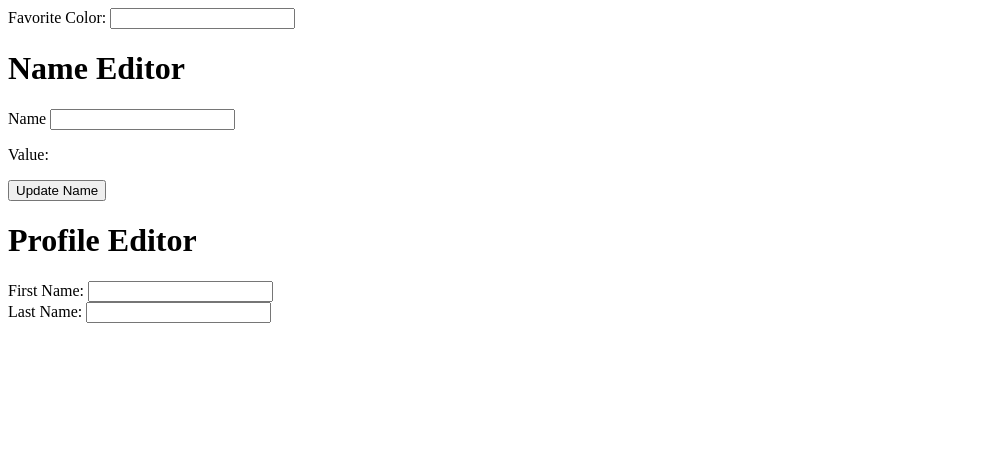
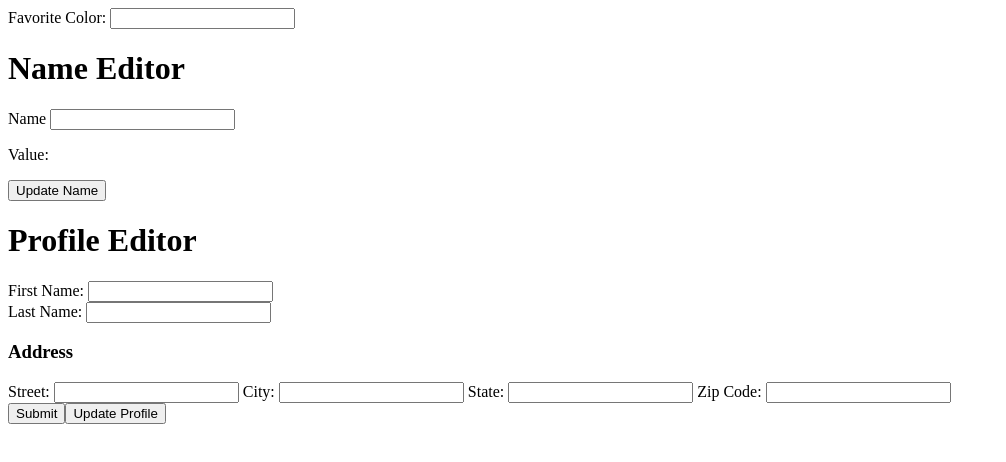
Before and after one commit to alexesca/angular-reactive-form-app, an Angular app: page / in a window 1280 px wide. Shown: the top 462 px of the page, without its empty margins (0-1006 px from the left). Built offline with nearby package versions, Linux system fonts and the light colour scheme.

Commit message:
Added nested group to form

```diff
--- a/src/app/profile-editor/profile-editor.component.html
+++ b/src/app/profile-editor/profile-editor.component.html
@@ -1,4 +1,4 @@
-<form [formGroup]="profileForm">
+<form [formGroup]="profileForm" (ngSubmit)="onSubmit()">
     <label>
         First Name:
         <input type="text" formControlName="firstName">
@@ -7,4 +7,29 @@
         Last Name:
         <input type="text" formControlName="lastName">
     </label>
+    <div formGroupName="address">
+        <h3>Address</h3>
+
+        <label>
+            Street:
+            <input type="text" formControlName="street">
+        </label>
+
+        <label>
+            City:
+            <input type="text" formControlName="city">
+        </label>
+
+        <label>
+            State:
+            <input type="text" formControlName="state">
+        </label>
+
+        <label>
+            Zip Code:
+            <input type="text" formControlName="zip">
+        </label>
+    </div>
+    <button type="submit" [disabled]="!profileForm.valid">Submit</button>
+    <button (click)="updateProfile()">Update Profile</button>
 </form>
--- a/src/app/profile-editor/profile-editor.component.ts
+++ b/src/app/profile-editor/profile-editor.component.ts
@@ -11,7 +11,13 @@ export class ProfileEditorComponent implements OnInit {
 
   profileForm = new FormGroup({
     firstName: new FormControl(''),
-    lastName: new FormControl('')
+    lastName: new FormControl(''),
+    address: new FormGroup({
+      street: new FormControl(''),
+      city: new FormControl(''),
+      state: new FormControl(''),
+      zip: new FormControl('')
+    })
   })
 
   constructor() { }
@@ -19,4 +25,17 @@ export class ProfileEditorComponent implements OnInit {
   ngOnInit(): void {
   }
 
+  onSubmit() {
+    console.warn(this.profileForm.value)
+  }
+
+  updateProfile() {
+    this.profileForm.patchValue({
+      firstName: 'Nancy',
+      address: {
+        street: '491 W 19th st'
+      }
+    })
+  }
+
 }
```
